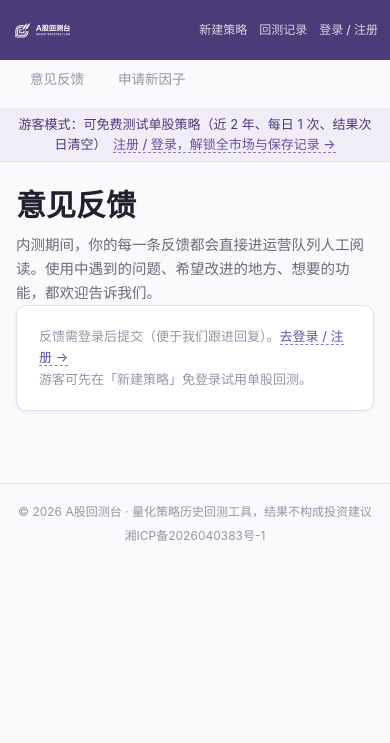
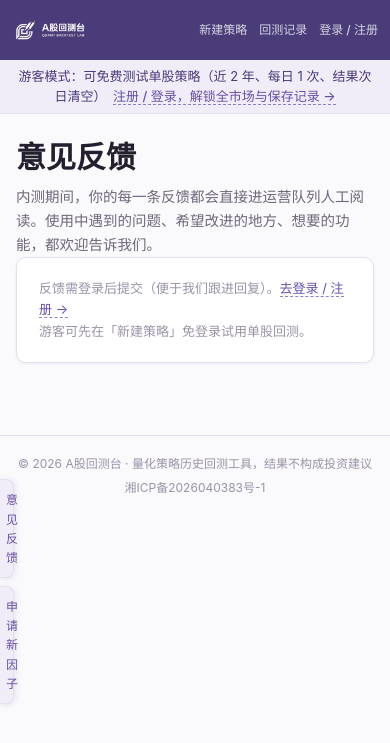
Before and after one commit to CozeraVan/quant-research-engine-dual-agent-lab, a Python web app: template src/quant_research_engine/gui/saas/templates/feedback.html in a window 390 px wide. Shown: the top 743 px of the page. Run offline with Jinja, Linux system fonts and the light colour scheme; the template is opened without the code that fills it, so the values that code supplies are empty.

Commit message:
feat(saas): textarea禁缩放 + 左侧悬浮反馈钮 + 顶栏logo放大
- 全局 textarea resize:none
- 意见反馈/申请新因子改左缘悬浮竖排钮（桌面38%高/移动端左下）
- 顶栏 logo 46px（移动端30px）

```diff
--- a/src/quant_research_engine/gui/saas/templates/base.html
+++ b/src/quant_research_engine/gui/saas/templates/base.html
@@ -27,7 +27,7 @@ a{color:var(--accent);text-decoration:none}
 .btn.big{font-size:16px;padding:12px 28px}
 .btn-sm{padding:3px 12px;border:1px solid #d1d5db;border-radius:6px;background:#fff;cursor:pointer;font-size:13px}
 input,select,textarea{width:100%;padding:8px;border:1px solid var(--line);border-radius:6px;font-size:14px;background:#fff}
-textarea{font-family:inherit}
+textarea{font-family:inherit;resize:none}
 textarea.code{font-family:ui-monospace,Consolas,monospace;font-size:13px}
 label{display:block;font-size:13px;color:var(--muted);margin:10px 0 4px}
 .muted{color:var(--muted);font-size:13px}
@@ -47,7 +47,7 @@ th{color:var(--muted);font-weight:500}
    选择器用 header.topbar 提高优先级，压住 lab-theme.css 的浅色顶栏规则。 */
 header.topbar{display:flex;justify-content:space-between;align-items:center;background:#4A3C78;border-bottom:none}
 header.topbar .brand{color:#fff;font-size:15px;font-weight:700;flex-shrink:0}
-header.topbar .brand img{height:34px;display:block}
+header.topbar .brand img{height:46px;display:block}
 header.topbar .mainnav{display:flex;align-items:center;flex-wrap:nowrap;white-space:nowrap}
 header.topbar .mainnav a{color:rgba(255,255,255,.78);font-size:14px;font-weight:500;padding:0;border-radius:0;background:none;margin-left:20px}
 header.topbar .mainnav a:hover{color:#fff;background:none}
@@ -55,7 +55,7 @@ header.topbar .mainnav a.active{color:#fff;background:none;font-weight:600}
 /* 移动端：缩小 logo 与导航间距，强制单行不折行 */
 @media (max-width:960px){
   header.topbar{padding:0 12px}
-  header.topbar .brand img{height:24px !important}
+  header.topbar .brand img{height:30px !important}
   header.topbar .mainnav a{font-size:12.5px;margin-left:10px}
 }
 @media (max-width:400px){
@@ -108,17 +108,18 @@ details{margin-top:10px}summary{cursor:pointer;color:var(--muted);font-size:13px
 .tag-rank{max-height:220px;overflow:auto;margin-top:8px}
 .tag-rank tr.tag-row{cursor:pointer}
 .tag-rank tr.tag-row:hover{background:#f0f6ff}
-/* 统一侧边栏（QRE-SAAS-FEEDBACK-FACTOR-REQ）：全页面左侧入口，配色遵循 lab 版主题变量 */
+/* 统一侧边栏（QRE-SAAS-FEEDBACK-FACTOR-REQ）：悬浮左缘竖排按钮，全页面常驻可见，
+   不占文档流（移动端不再顶在 header 之下）；配色遵循 lab 版主题变量 */
+.sidenav{position:fixed;left:0;top:38%;transform:translateY(-50%);z-index:60;display:flex;flex-direction:column;gap:8px;padding:0}
+.sidenav a{display:block;width:15px;padding:10px 6px;word-break:break-all;text-align:center;line-height:1.6;background:var(--tint,#F1EDF8);border:1px solid var(--line);border-left:none;border-radius:0 8px 8px 0;color:var(--accent);font-size:12.5px;box-shadow:1px 1px 6px rgba(74,60,120,.12);white-space:normal}
+.sidenav a:hover{background:var(--accent);color:#fff}
+.sidenav a.active{background:var(--accent);color:#fff;font-weight:600}
 .app-shell{display:flex;align-items:flex-start}
-.sidenav{flex:0 0 150px;padding:20px 8px 20px 16px;position:sticky;top:16px}
-.sidenav a{display:block;padding:8px 14px;border-radius:8px;color:var(--muted);font-size:13.5px;margin-bottom:4px;white-space:nowrap}
-.sidenav a:hover{background:var(--tint,#F1EDF8);color:var(--accent)}
-.sidenav a.active{background:var(--tint,#F1EDF8);color:var(--accent);font-weight:600}
 .app-main{flex:1;min-width:0}
 @media (max-width:960px){
-  .app-shell{display:block}
-  .sidenav{display:flex;position:static;padding:0 16px 10px}
-  .sidenav a{margin-bottom:0;margin-right:6px}
+  /* 移动端：悬浮钮改到左下部，避免压住页首内容 */
+  .sidenav{top:auto;bottom:140px;transform:none}
+  .sidenav a{font-size:12px;width:14px}
 }
 </style>
 <link rel="stylesheet" href="/static/lab-theme.css">
@@ -126,7 +127,7 @@ details{margin-top:10px}summary{cursor:pointer;color:var(--muted);font-size:13px
 </head>
 <body>
 <header class="topbar">
-  <a class="brand" href="/saas/new"><img src="/static/logo-horizontal-white-2x.png" alt="A股回测台" style="height:34px;display:block"></a>
+  <a class="brand" href="/saas/new"><img src="/static/logo-horizontal-white-2x.png" alt="A股回测台" style="height:46px;display:block"></a>
   <nav class="mainnav">
     <a href="/saas/new" data-nav="new">新建策略</a>
     <a href="/saas/" data-nav="records">回测记录</a>
```
Also changed, not shown: docs/agent/05_PROGRESS.md (+6 -0 lines).
